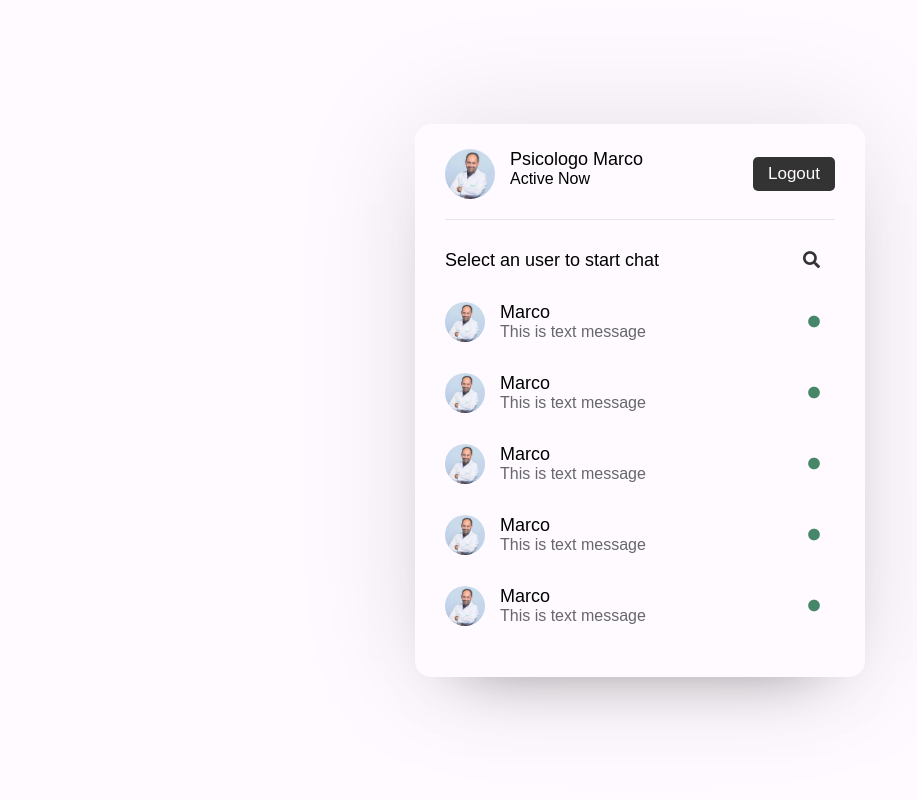
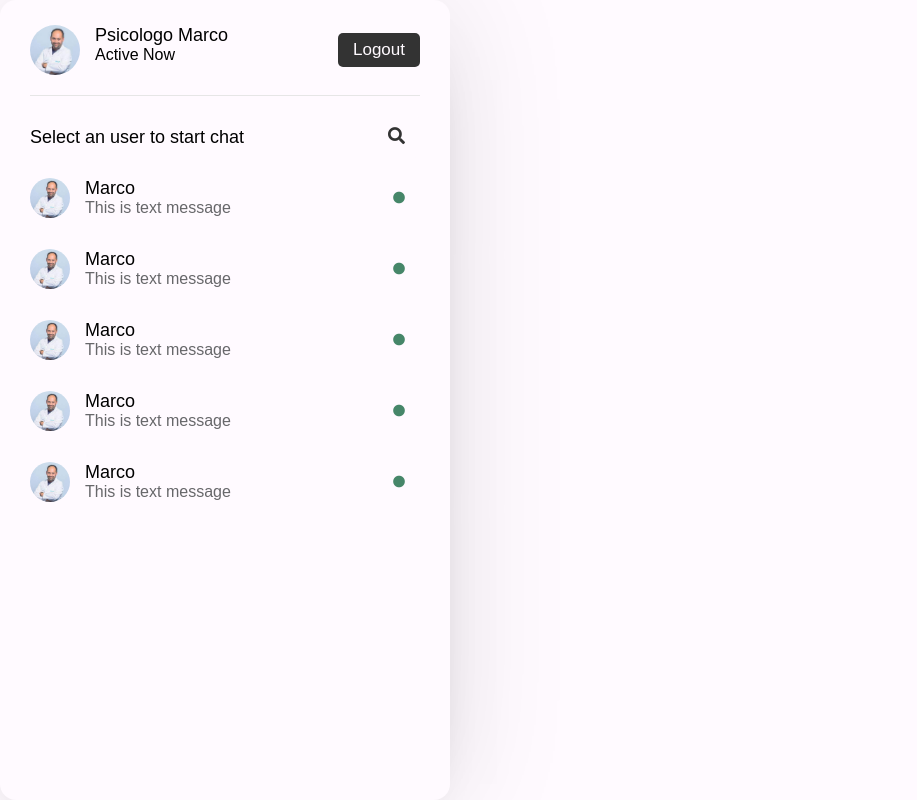
Before and after one commit to xavesdiporta/PsiocologoS, a PHP site: page /users.php in a window 1280 px wide. Shown: the whole page, without its empty margins (0-917 px from the left). Run offline with PHP 8.4, Linux system fonts and the light colour scheme.

Commit message:
Moved Users to the left

```diff
--- a/inc/main.inc.css
+++ b/inc/main.inc.css
@@ -13,8 +13,6 @@
     body
     {
         display : flex ;
-        align-items : center ;
-        justify-content : center ;
         min-height : 100vh ;
         background : #fffaff ;
     }
```
